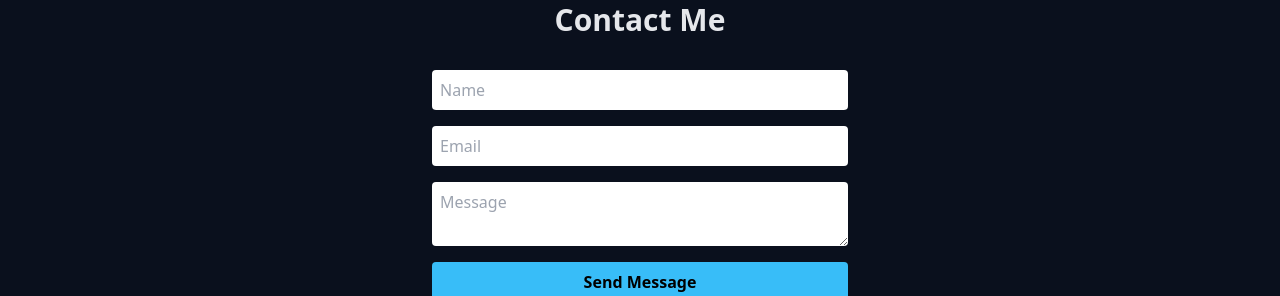
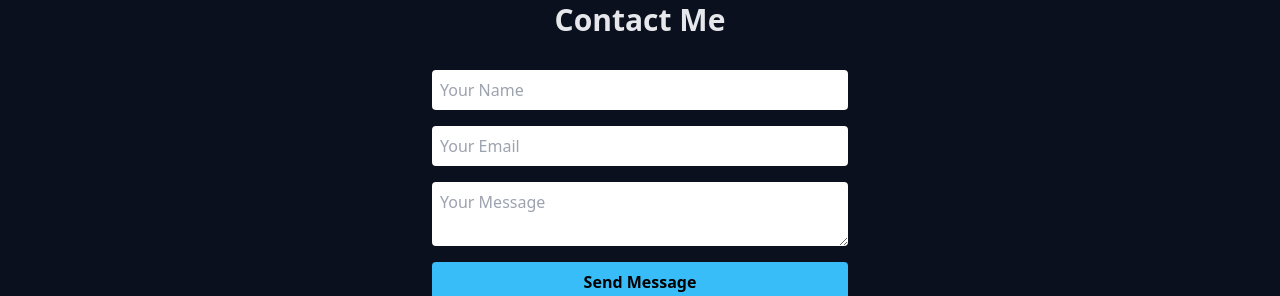
Before and after one commit to shravan-03-coder/portfolio, a React (Vite) app: page / in a window 1280 px wide. Shown: the part 1162-1458 px from the top of the page. Built offline with nearby package versions, Linux system fonts and the light colour scheme; no server answers.

Commit message:
updated resume

```diff
--- a/package.json
+++ b/package.json
@@ -10,6 +10,7 @@
     "preview": "vite preview"
   },
   "dependencies": {
+    "@emailjs/browser": "^4.4.1",
     "@react-three/drei": "^10.7.7",
     "@react-three/fiber": "^9.4.2",
     "emailjs-com": "^3.2.0",
--- a/src/App.jsx
+++ b/src/App.jsx
@@ -1,5 +1,6 @@
 import { motion } from "framer-motion";
 import { useState, useEffect } from "react";
+import { useRef } from "react";
 import emailjs from "emailjs-com";
 import { Canvas } from "@react-three/fiber";
 import { OrbitControls } from "@react-three/drei";
@@ -16,6 +17,8 @@ function Cube() {
 export default function App() {
   const [dark, setDark] = useState(true);
   const [repos, setRepos] = useState([]);
+  const form = useRef();
+
 
   // FETCH GITHUB PROJECTS
   useEffect(() => {
@@ -31,11 +34,17 @@ export default function App() {
     emailjs.sendForm(
       "Shravan26",
       "Shravan26",
-      e.target,
+      form.current,
       "uYatB774gQESKib-A"
-    ).then(() => alert("Message sent successfully!"));
-
-    e.target.reset();
+    )
+    .then(() => {
+      alert("Message Sent Successfully 🎉");
+      form.current.reset();
+    })
+    .catch((error) => {
+      console.log(error);
+      alert("Message failed — check console ❌");
+    });
   }
 
   return (
@@ -87,10 +96,10 @@ export default function App() {
       {/* CONTACT WITH EMAILJS */}
       <section id="contact" className="py-24 bg-black/30">
         <h2 className="text-center text-3xl font-bold mb-8">Contact Me</h2>
-        <form onSubmit={sendEmail} className="max-w-md mx-auto flex flex-col gap-4 px-4">
-          <input name="from_name" placeholder="Name" required className="p-2 rounded" />
-          <input name="from_email" placeholder="Email" required className="p-2 rounded" />
-          <textarea name="message" placeholder="Message" required className="p-2 rounded" />
+        <form ref={form} onSubmit={sendEmail} className="max-w-md mx-auto flex flex-col gap-4 px-4">
+          <input name="from_name" placeholder="Your Name" required className="p-2 rounded" />
+          <input name="from_email" placeholder="Your Email" required className="p-2 rounded" />
+          <textarea name="message" placeholder="Your Message" required className="p-2 rounded" />
           <button className="bg-sky-400 text-black py-2 rounded font-bold">Send Message</button>
         </form>
       </section>
```
Also changed, not shown: 1 other file (tests, documents, lock files or other folders).
